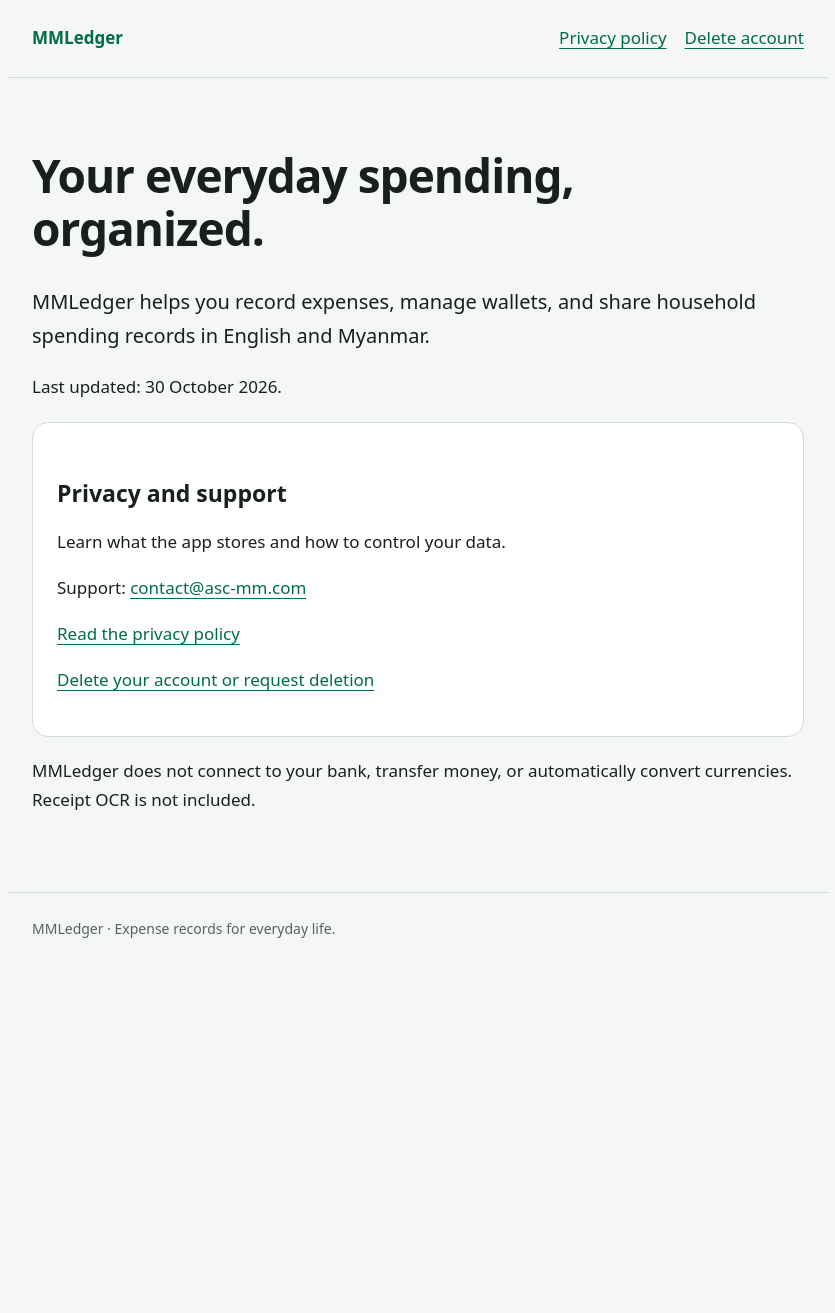
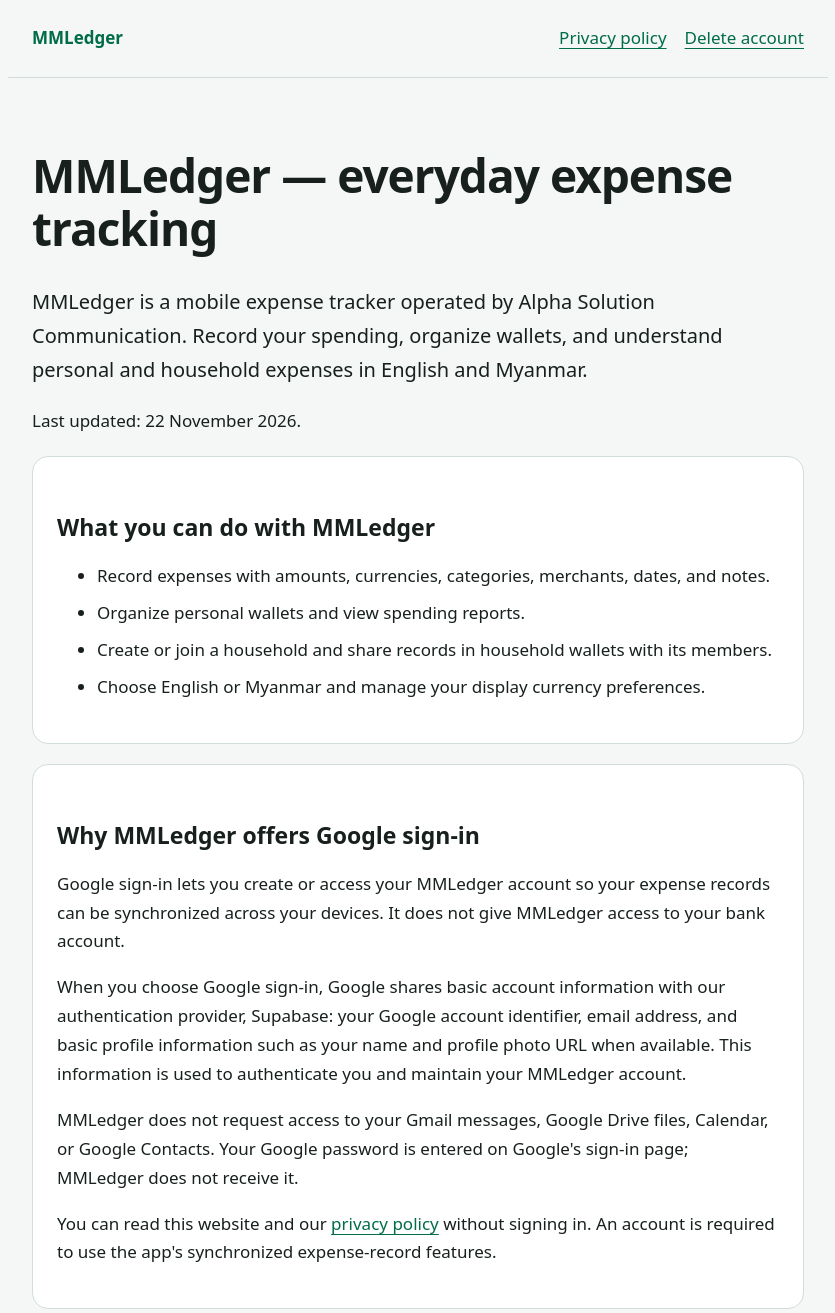
Before and after one commit to TaReaHtwe/mmledger-support, a plain HTML site: page index.html in a window 1280 px wide. Shown: the top 1313 px of the page, without its empty margins (222-1057 px from the left). Before the commit the page ends 964 px from the top, so only its background shows below. Drawn offline with Linux system fonts and the light colour scheme.

Commit message:
Clarify MMLedger features and Google sign-in purpose for OAuth review

```diff
--- a/index.html
+++ b/index.html
@@ -5,7 +5,7 @@
 <meta name="google-site-verification" content="LPqywoXiDWY5h3YkhmbbWKwtJi4KrTmILrT2rCIjcKI" />
 <meta name="viewport" content="width=device-width,initial-scale=1">
 <meta name="description" content="MMLedger privacy, support, and account-deletion information.">
-<title>Support — MMLedger</title>
+<title>MMLedger — Expense tracking, privacy and support</title>
 <link rel="stylesheet" href="style.css">
 </head>
 <body>
@@ -17,9 +17,25 @@
 </nav>
 </header>
 <main>
-<h1>Your everyday spending, organized.</h1>
-<p class="intro">MMLedger helps you record expenses, manage wallets, and share household spending records in English and Myanmar.</p>
-<p>Last updated: 30 October 2026.</p>
+<h1>MMLedger — everyday expense tracking</h1>
+<p class="intro">MMLedger is a mobile expense tracker operated by Alpha Solution Communication. Record your spending, organize wallets, and understand personal and household expenses in English and Myanmar.</p>
+<p>Last updated: 22 November 2026.</p>
+<section class="card">
+<h2>What you can do with MMLedger</h2>
+<ul>
+<li>Record expenses with amounts, currencies, categories, merchants, dates, and notes.</li>
+<li>Organize personal wallets and view spending reports.</li>
+<li>Create or join a household and share records in household wallets with its members.</li>
+<li>Choose English or Myanmar and manage your display currency preferences.</li>
+</ul>
+</section>
+<section class="card">
+<h2>Why MMLedger offers Google sign-in</h2>
+<p>Google sign-in lets you create or access your MMLedger account so your expense records can be synchronized across your devices. It does not give MMLedger access to your bank account.</p>
+<p>When you choose Google sign-in, Google shares basic account information with our authentication provider, Supabase: your Google account identifier, email address, and basic profile information such as your name and profile photo URL when available. This information is used to authenticate you and maintain your MMLedger account.</p>
+<p>MMLedger does not request access to your Gmail messages, Google Drive files, Calendar, or Google Contacts. Your Google password is entered on Google's sign-in page; MMLedger does not receive it.</p>
+<p>You can read this website and our <a href="privacy.html">privacy policy</a> without signing in. An account is required to use the app's synchronized expense-record features.</p>
+</section>
 <section class="card">
 <h2>Privacy and support</h2>
 <p>Learn what the app stores and how to control your data.</p>
```
